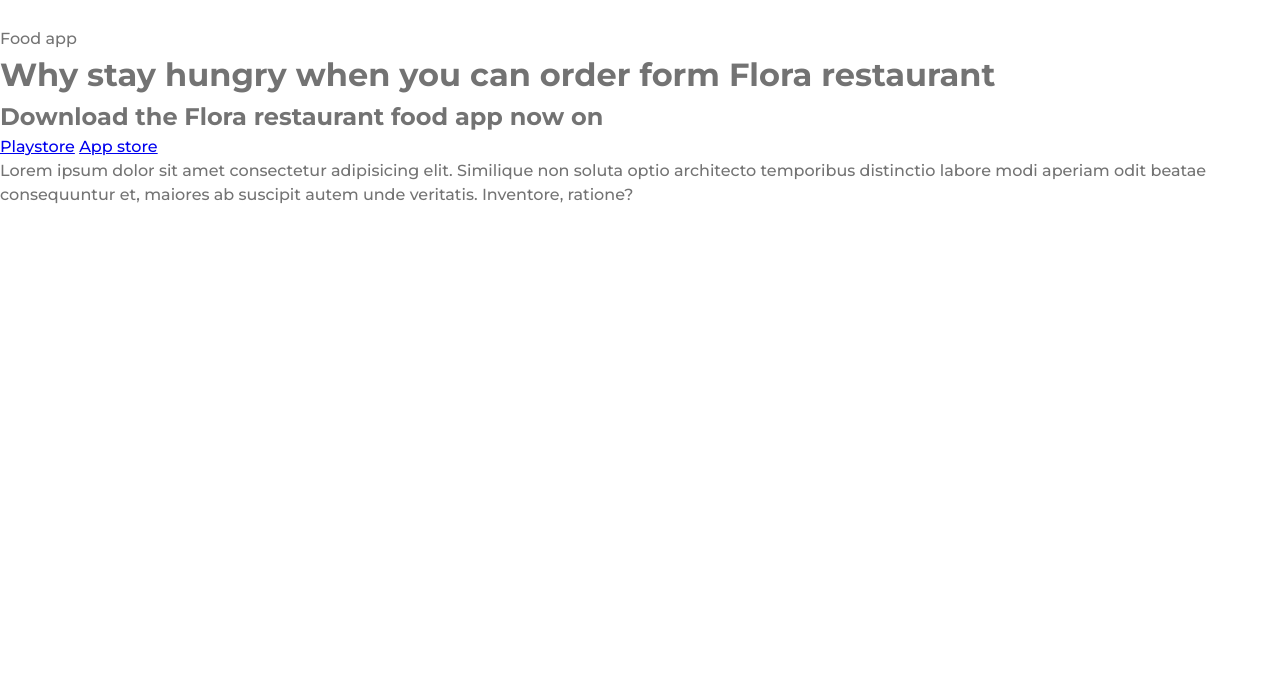
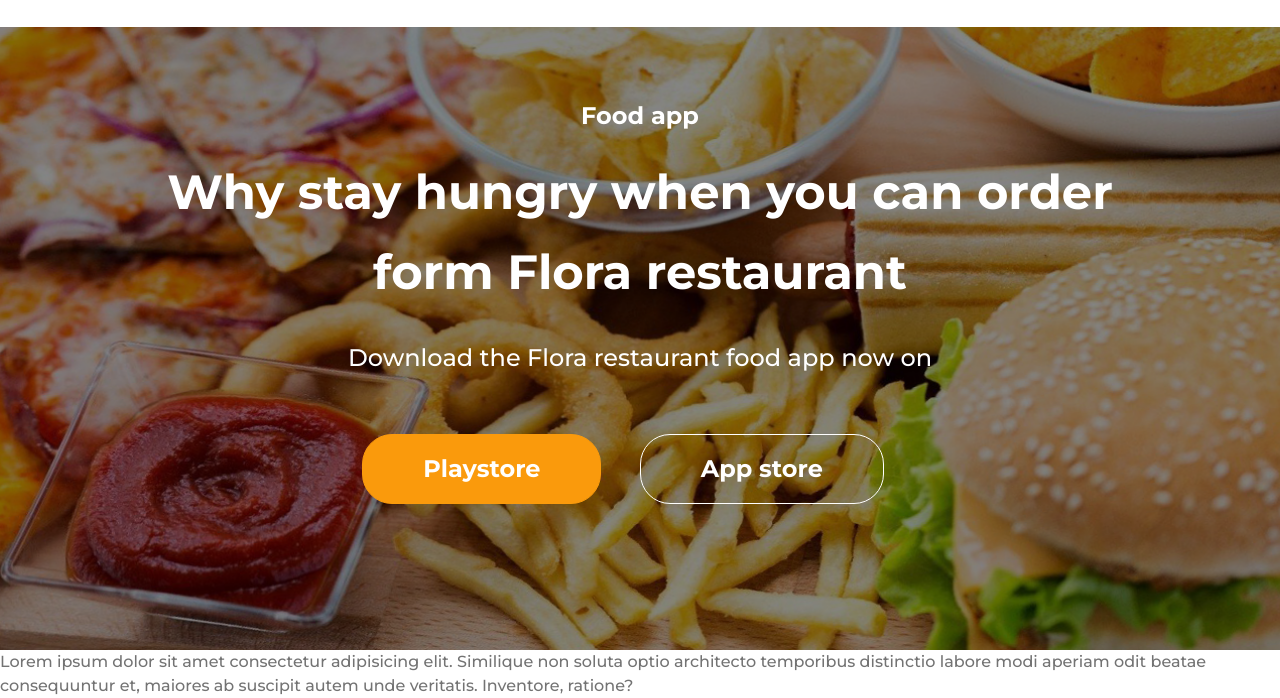
Before and after one commit to AnatoliyVinokurov/LandingFoodOrdering, a plain HTML site: page index.html in a window 1280 px wide. Shown: the part 142-840 px from the top of the page. Before the commit the page ends 800 px from the top, so only its background shows below. Drawn offline with Linux system fonts and the light colour scheme.

Commit message:
CSS styles for block Download application

```diff
--- a/css/style.css
+++ b/css/style.css
@@ -10,6 +10,14 @@ body{
     color: #737373;
     line-height: 1.5;/*межстрочный интервал*/
     font-size: 1rem;
+}
+
+.wrap{
+    max-width: 1080px;
+    min-width: 320px;
+    margin: 0 auto;
+    padding: 0 15px;
+    box-sizing: border-box;
 }
 
 .header{
@@ -40,4 +48,51 @@ body{
     color: #FA9A0C;
 }
 
-/*F6F6F6*/
+.download__wrap{
+    background: url(../img/bg-app.png) center center no-repeat;
+    background-size: cover;
+    padding: 73px 0 146px 0;
+}
+
+.download{
+    color: #FFFFFF;
+    text-align: center;
+}
+
+.download__text{
+    font-weight: 700;
+    font-size: 1.5rem;
+    line-height: 2rem;
+    margin-bottom: 20px;
+}
+
+.download__title{
+    font-weight: 700;
+    font-size: 3rem;
+    line-height: 5rem;
+    margin-bottom: 30px;
+}
+
+.download__subtitle{
+    font-weight: 500;
+    font-size: 1.5rem;
+    line-height: 2rem;
+    margin-bottom: 60px;
+}
+
+.btn{
+    color: #FFFFFF;
+    text-decoration: none;
+    font-size: 1.5rem;
+    font-weight: 700;
+    border: 1px solid #FFFFFF;
+    border-radius: 30px;
+    padding: 16px 60px;
+    display: inline-block;
+    margin: 0 34px 0 0;
+}
+
+.btn--orange{
+    background: #FA9A0C;
+    border-color: #FA9A0C;
+}
--- a/index.html
+++ b/index.html
@@ -24,17 +24,17 @@
             </nav>
         </header>
     </section>
-    <selection class="download__wrap">
-        <div class="download">
+    <div class="download__wrap">
+        <div class="download wrap">
             <p class="download__text">Food app</p>
             <h1 class="download__title">Why stay hungry when you can order form Flora restaurant</h1>
             <h2 class="download__subtitle">Download the Flora restaurant food app now on</h2>
             <div class="btn__block">
-                <a href="#" class="btn">Playstore</a>
+                <a href="#" class="btn btn--orange">Playstore</a>
                 <a href="#" class="btn">App store</a>
             </div>
         </div>
-    </selection>
+    </div>
     <p>Lorem ipsum dolor sit amet consectetur adipisicing elit. Similique non soluta optio architecto temporibus distinctio labore modi aperiam odit beatae consequuntur et, maiores ab suscipit autem unde veritatis. Inventore, ratione?</p>
    </body>
 </html>
```
